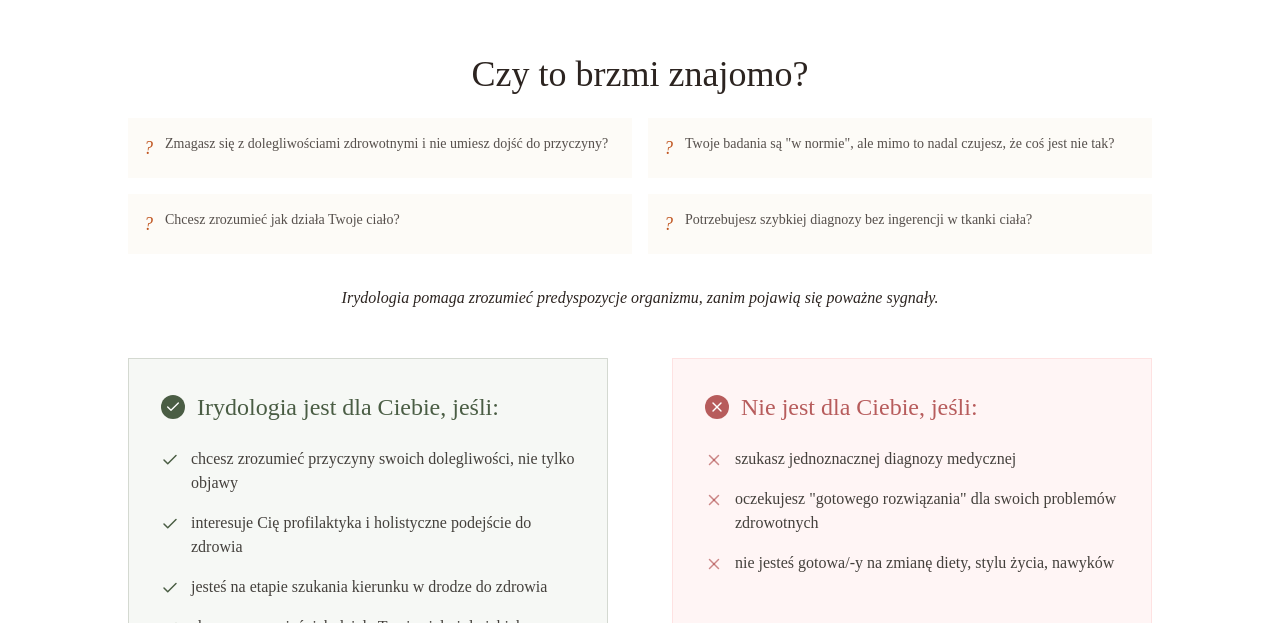
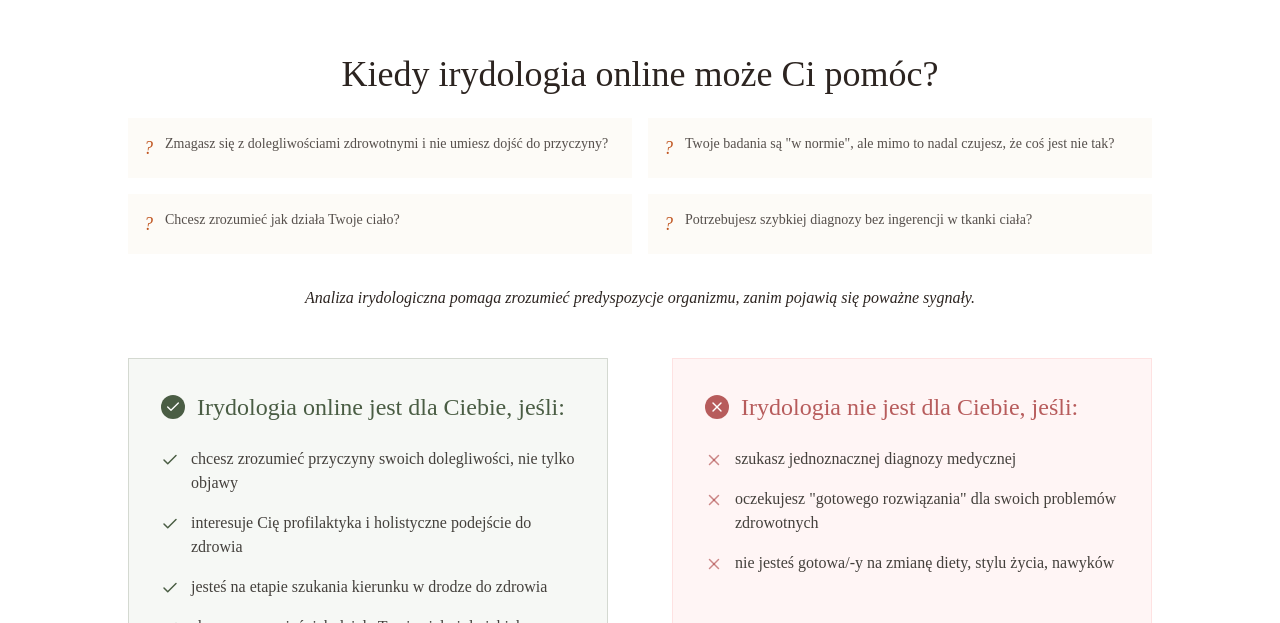
Before and after one commit to Webisko/curandera-irydologia, a React (Vite) app: page / in a window 1280 px wide. Shown: the part 842-1465 px from the top of the page. Built offline with nearby package versions, Linux system fonts and the light colour scheme; a web font is replaced by a local one.

Commit message:
Update Problem section headings and text

```diff
--- a/components/Problem.tsx
+++ b/components/Problem.tsx
@@ -29,7 +29,7 @@ export const Problem: React.FC = () => {
 
         {/* Intro Questions */}
         <div className="mb-12 text-center">
-          <h2 className="font-serif text-3xl md:text-4xl text-curandera-dark mb-6">Czy to brzmi znajomo?</h2>
+          <h2 className="font-serif text-3xl md:text-4xl text-curandera-dark mb-6">Kiedy irydologia online może Ci pomóc?</h2>
           <div className="grid grid-cols-1 md:grid-cols-2 gap-4 text-left">
             {problems.map((prob, idx) => (
               <div key={idx} className="flex items-start bg-curandera-bg p-4 rounded-none">
@@ -39,7 +39,7 @@ export const Problem: React.FC = () => {
             ))}
           </div>
           <p className="mt-8 text-base font-serif italic text-curandera-dark">
-            Irydologia pomaga zrozumieć predyspozycje organizmu, zanim pojawią się poważne sygnały.
+            Analiza irydologiczna pomaga zrozumieć predyspozycje organizmu, zanim pojawią się poważne sygnały.
           </p>
         </div>
 
@@ -52,7 +52,7 @@ export const Problem: React.FC = () => {
               <span className="bg-curandera-green text-white rounded-full p-1 mr-3">
                 <Check size={16} />
               </span>
-              Irydologia jest dla Ciebie, jeśli:
+              Irydologia online jest dla Ciebie, jeśli:
             </h3>
             <ul className="space-y-4">
               {forYou.map((item, idx) => (
@@ -70,7 +70,7 @@ export const Problem: React.FC = () => {
               <span className="bg-red-800/70 text-white rounded-full p-1 mr-3">
                 <X size={16} />
               </span>
-              Nie jest dla Ciebie, jeśli:
+              Irydologia nie jest dla Ciebie, jeśli:
             </h3>
             <ul className="space-y-4">
               {notForYou.map((item, idx) => (
```
